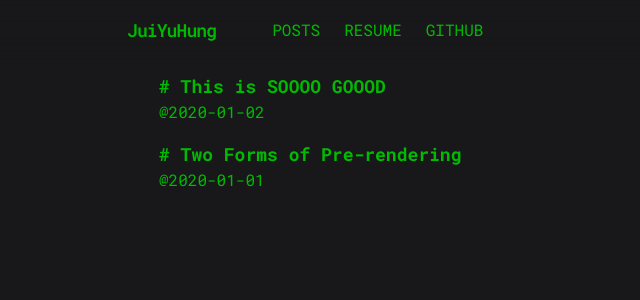
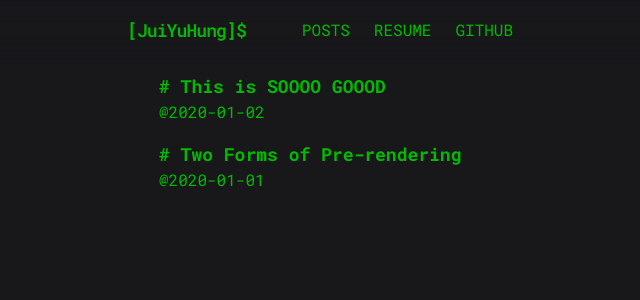
Before and after one commit to JuiYuHung-craftcat/juiyuhung-homepage, a Next.js app: page / in a window 1280 px wide. Shown: the top 300 px of the page, without its empty margins (137-777 px from the left). Built offline with nearby package versions, Linux system fonts and the light colour scheme.

Commit message:
Update header.tsx

```diff
--- a/app/(main)/header.tsx
+++ b/app/(main)/header.tsx
@@ -4,14 +4,14 @@ export const Header = () => {
       <div className="mx-auto max-w-3xl">
         <nav className="flex items-center gap-12 text-base">
           <a href="/" className="group">
-            <h2 className="font-semibold tracking-tighter p-2 font-mplus text-lg">
-              JuiYuHung
+            <h2 className="font-semibold tracking-tighter p-2 font-mplus text-lg hover:uppercase">
+              [JuiYuHung]$
             </h2>
           </a>
           <div className="items-center gap-6 flex">
-            <a href="/">POSTS</a>
-            <a href="/resume">RESUME</a>
-            <a href="https://github.com/JuiYuHung-craftcat">GITHUB</a>
+            <a className="hover:underline decoration-2" href="/">POSTS</a>
+            <a className="hover:underline decoration-2" href="/resume">RESUME</a>
+            <a className="hover:underline decoration-2" href="https://github.com/JuiYuHung-craftcat">GITHUB</a>
           </div>
         </nav>
       </div>
```
